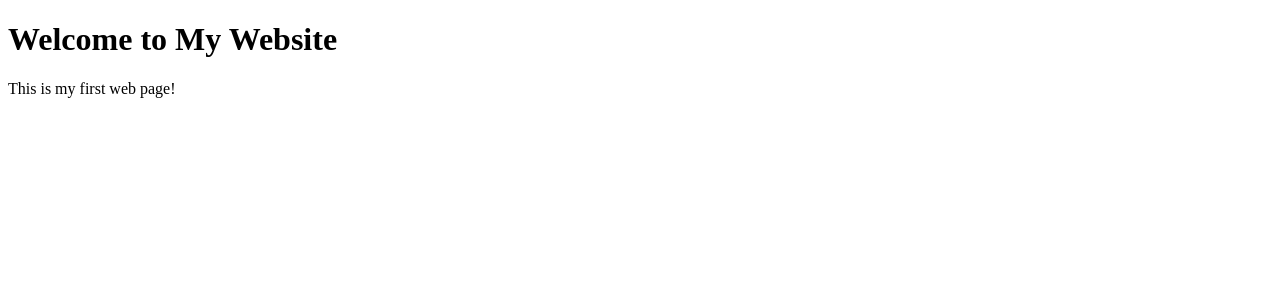
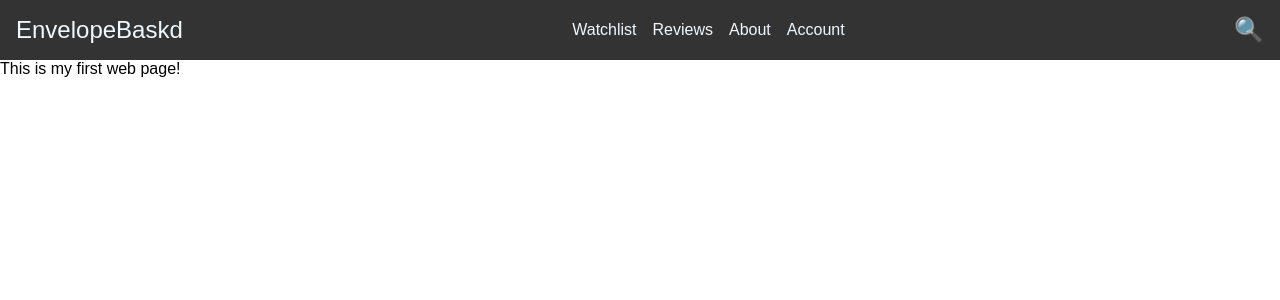
Before and after one commit to tf664/envelope-boxd, a PHP site: page / in a window 1280 px wide. Shown: the top 300 px of the page. Run offline with PHP 8.4, Linux system fonts and the light colour scheme.

Commit message:
updates from previous attempts to safe files

```diff
--- a/index.html
+++ b/index.html
@@ -3,16 +3,31 @@
 <head>
     <meta charset="UTF-8">
     <meta name="viewport" content="width=device-width, initial-scale=1.0">
-    <title>EnvelopeBaskd</title>
+    <title>Envelope Baskd</title>
     <link rel="stylesheet" href="styles.css">
 </head>
+
+
 <body>
-    <header>
-        <h1>Welcome to My Website</h1>
+    <!-- Top Banner -->
+    <header class="banner">
+        <div class="logo">EnvelopeBaskd</div>
+        <nav class="menu">
+            <div class="menu-item">Watchlist</div>
+            <div class="menu-item">Reviews</div>
+            <div class="menu-item">About</div>
+            <div class="menu-item">Account</div>
+        </nav>
+        <div class="icons">
+            <div class="icon">🔍</div>
+        </div>
+
     </header>
+
+
     <main>
         <p>This is my first web page!</p>
     </main>
-    <script src="script.js"></script>
+  <!--  <script src="script.js"></script> -->
 </body>
 </html>
--- a/styles.css
+++ b/styles.css
@@ -1,12 +1,37 @@
-body {
-
+* {
+    margin: 0;
+    padding: 0;
+    box-sizing: border-box;
+    font-family: Arial, Helvetica, sans-serif;
 }
 
-header {
-
+.banner {
+    display: flex;
+    justify-content: space-between;
+    align-items: center;
+    padding: 1em;
+    background-color: #333;
+    color: aliceblue;
 }
 
-test {
-    font-size: 5px;
-    font-family: 'Trebuchet MS', 'Lucida Sans Unicode', 'Lucida Grande', 'Lucida Sans', Arial, sans-serif;
+.icon {
+    font-size: 1.5em;
+    cursor: pointer; /* Corrected from "cursors: pointer;" */
 }
+
+.logo {
+    font-size: 1.5em;
+}
+
+.menu {
+    display: flex;
+    gap: 1em;
+}
+
+.menu-item {
+    cursor: pointer;
+}
+
+main {
+    padding: 1em;
+}
```
